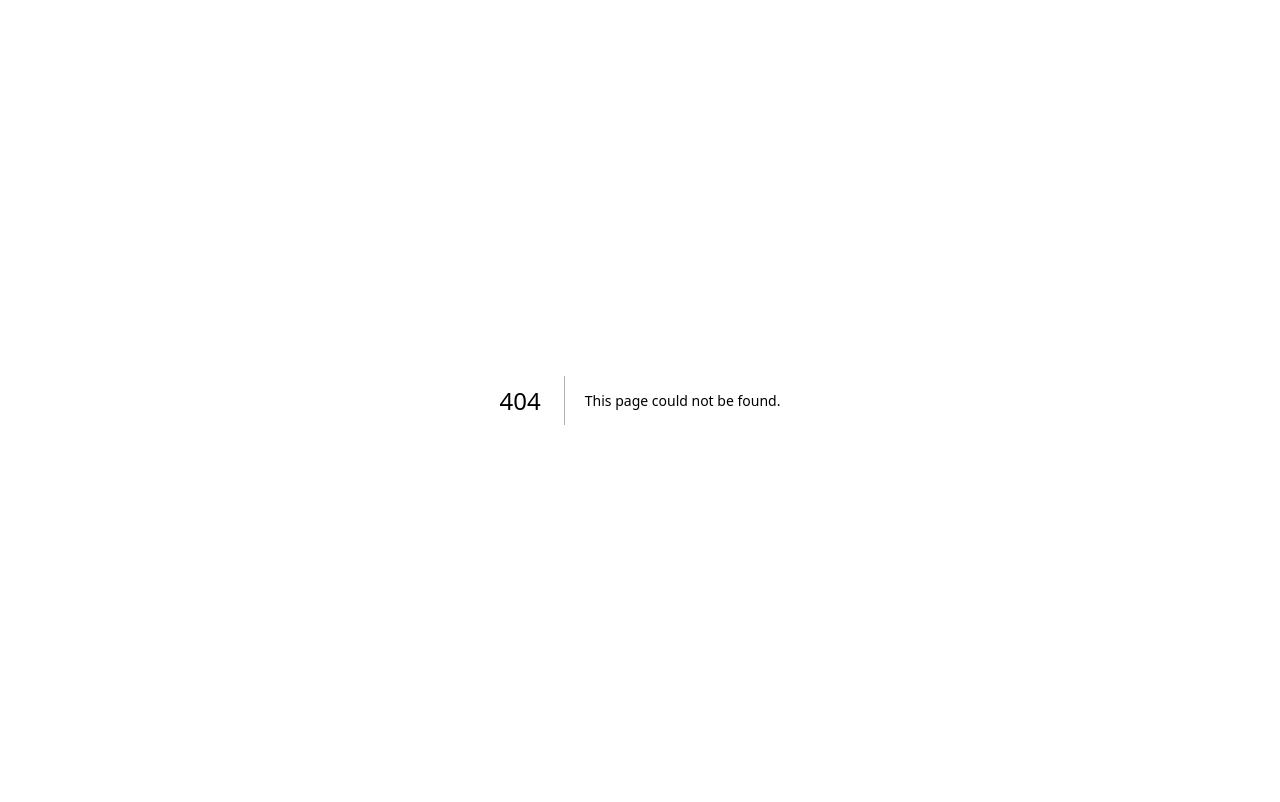
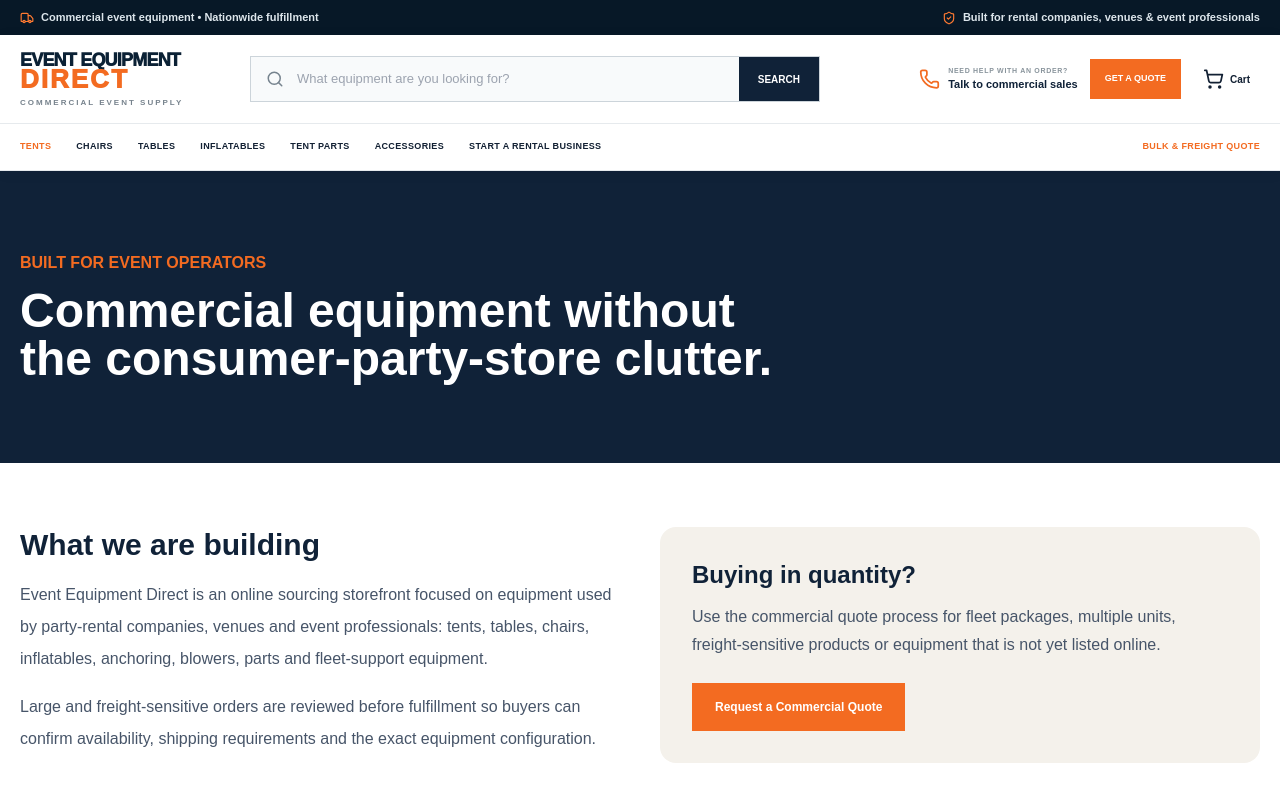
Before and after one commit to customerservice-prog/Friendly-Dropshipping, a Next.js app: page /about in a window 1280 px wide. Before the commit this address had no page. Shown: the top 802 px of the page. Built offline with nearby package versions, Linux system fonts and the light colour scheme.

Commit message:
Add trust and company information page

```diff
--- /dev/null
+++ b/app/about/page.tsx
@@ -0,0 +1,3 @@
+import type {Metadata} from 'next';import Link from 'next/link';import {SiteHeader} from '@/components/site-header';
+export const metadata:Metadata={title:'About Event Equipment Direct',description:'Learn how Event Equipment Direct helps rental companies, venues and event professionals source commercial event equipment.',alternates:{canonical:'/about'}};
+export default function About(){return <main><SiteHeader/><section className="bg-navy py-20 text-white"><div className="container-shell"><span className="text-orange font-black">BUILT FOR EVENT OPERATORS</span><h1 className="mt-3 max-w-3xl text-5xl font-black">Commercial equipment without the consumer-party-store clutter.</h1></div></section><section className="container-shell grid gap-10 py-16 lg:grid-cols-2"><div><h2 className="text-3xl font-black text-navy">What we are building</h2><p className="mt-4 leading-8 text-slate-600">Event Equipment Direct is an online sourcing storefront focused on equipment used by party-rental companies, venues and event professionals: tents, tables, chairs, inflatables, anchoring, blowers, parts and fleet-support equipment.</p><p className="mt-4 leading-8 text-slate-600">Large and freight-sensitive orders are reviewed before fulfillment so buyers can confirm availability, shipping requirements and the exact equipment configuration.</p></div><div className="rounded-2xl bg-sand p-8"><h2 className="text-2xl font-black text-navy">Buying in quantity?</h2><p className="mt-3 leading-7 text-slate-600">Use the commercial quote process for fleet packages, multiple units, freight-sensitive products or equipment that is not yet listed online.</p><Link href="/quote" className="newPrimary mt-6">Request a Commercial Quote</Link></div></section></main>}
```
